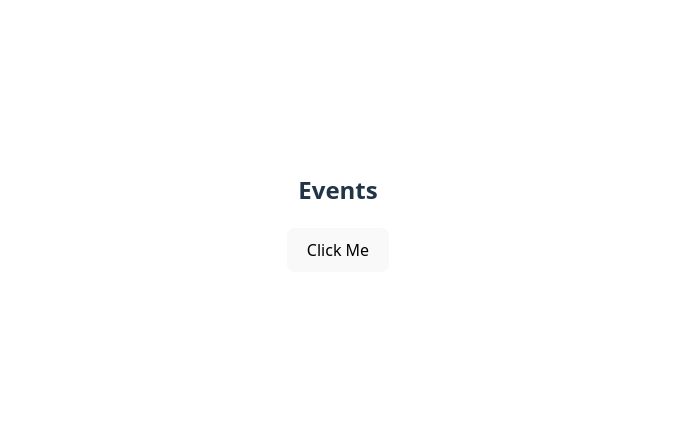
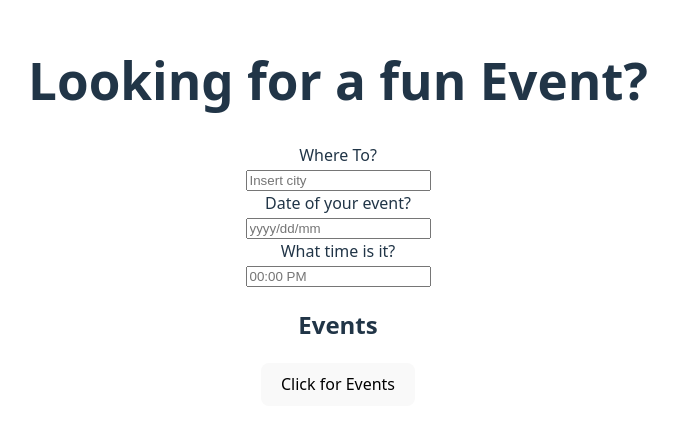
Before and after one commit to courjimen/New-Eventonica, a React (Vite) app in the folder client/: page / in a window 1280 px wide. Shown: the part 188-616 px from the top of the page, without its empty margins (302-980 px from the left). Built offline with nearby package versions, Linux system fonts and the light colour scheme.

Commit message:
building form to post new data

```diff
--- a/client/src/App.jsx
+++ b/client/src/App.jsx
@@ -7,6 +7,32 @@ function App() {
 
   return (
     <>
+    <div>
+      <form action="/events" method='POST'>
+        <h1>Looking for a fun Event?</h1>
+        <div>
+          <label for='location'>Where To?</label><br />
+          <input
+            placeholder='Insert city'
+            id='location'
+          />
+        </div>
+        <div>
+          <label for='date'>Date of your event?</label> <br/>
+          <input
+            placeholder='yyyy/dd/mm'
+            id='date'
+          />
+        </div>
+        <div>
+          <label for='time'>What time is it?</label><br/>
+          <input
+            placeholder='00:00 PM'
+            id='time'
+          />
+        </div>
+      </form>
+      </div>
       <Events />
 
     </>
--- a/client/src/components/Events.jsx
+++ b/client/src/components/Events.jsx
@@ -31,7 +31,7 @@ function Events() {
           </li>
         ))}
       </ul>
-      <button onClick={handleClick}>Click Me</button>
+      <button onClick={handleClick}>Click for Events</button>
         {err && <p>{err}</p>}
     </>
   )
```
